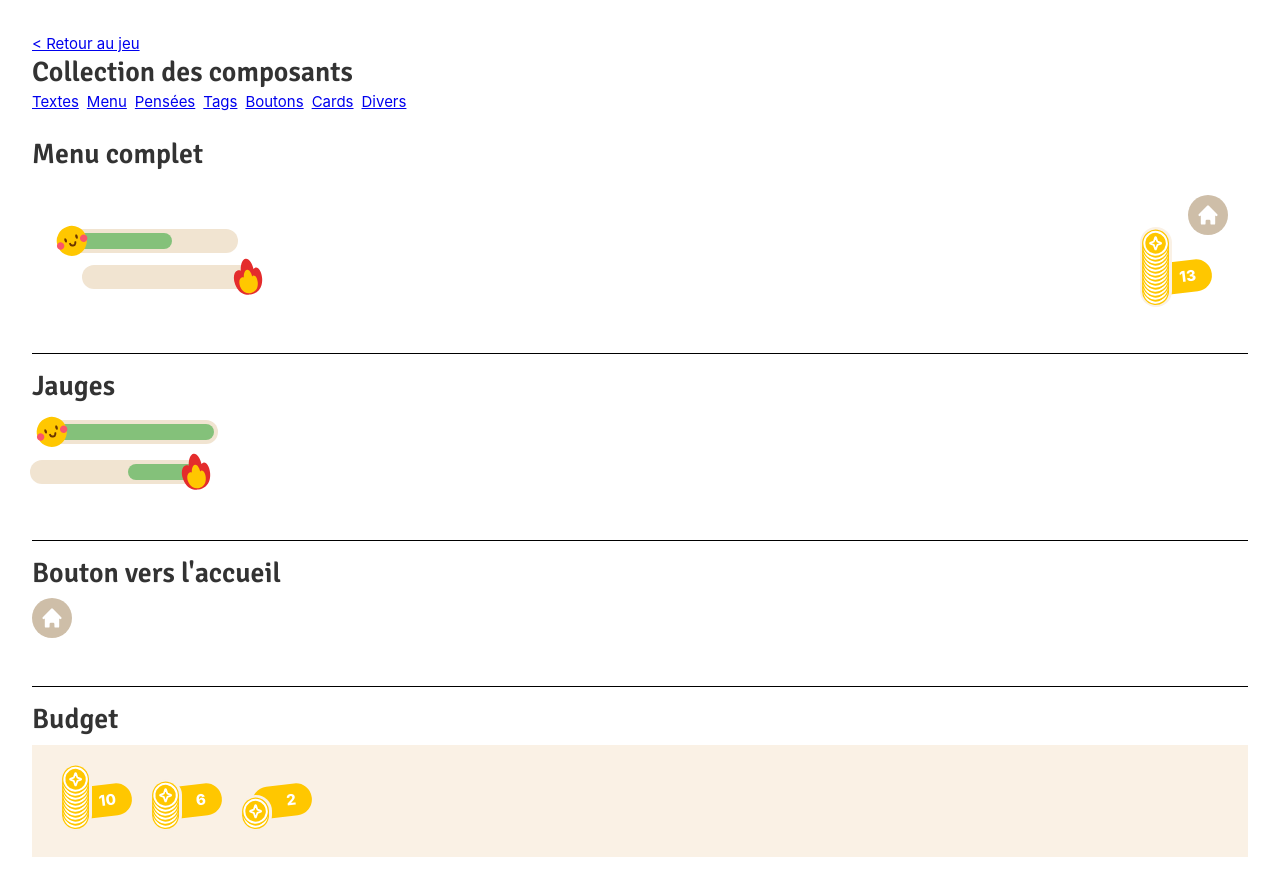
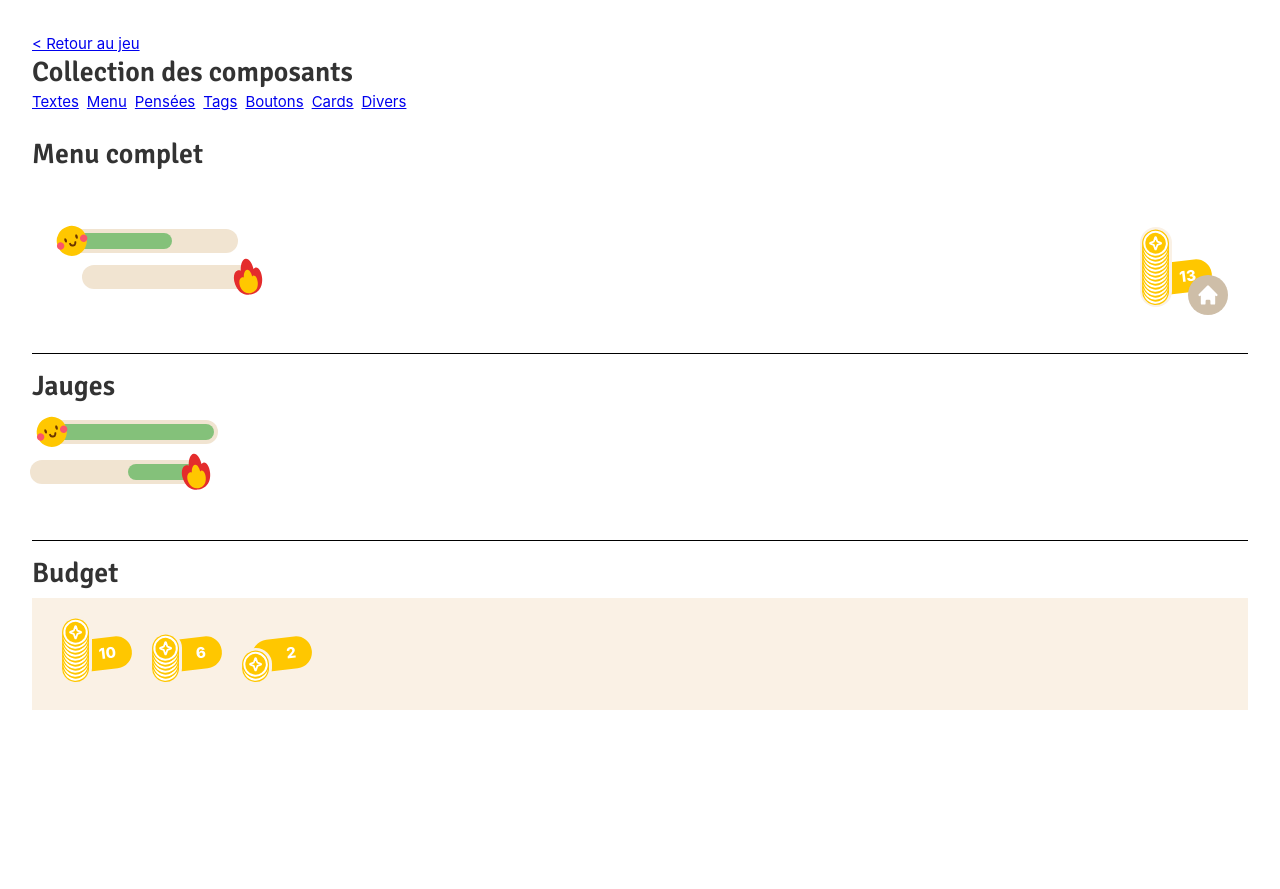
Before and after one commit to loristewis/gob_green-latitude-front, a Vue app: page /collection/menu in a window 1280 px wide. After the commit the page ends 800 px from the top, so only its background shows below. Built offline with nearby package versions, Linux system fonts and the light colour scheme.

Commit message:
feat: create lib component IconButton

```diff
--- a/src/components/Game/Accommodation/AccommodationCardStack.vue
+++ b/src/components/Game/Accommodation/AccommodationCardStack.vue
@@ -38,19 +38,15 @@
     </div>
 
     <div class="accommodation-buttons">
-      <div id="no" class="icon" :style="trashIconStyle">
-        <TrashIcon />
-      </div>
+      <IconButton :icon="TrashIcon" :style="trashIconStyle" />
 
-      <div id="yes" class="icon" :style="checkIconStyle">
-        <CheckIcon />
-      </div>
+      <IconButton :icon="CheckIcon" :style="checkIconStyle" />
     </div>
   </div>
 </template>
 
 <script>
-import { Swipeable } from '@/components/lib'
+import { Swipeable, IconButton } from '@/components/lib'
 import { getImage } from '@/helpers'
 
 import AccommodationCard from './AccommodationCard.vue'
@@ -61,9 +57,8 @@ export default {
   name: 'AccommodationCardStack',
   components: {
     Swipeable,
+    IconButton,
     AccommodationCard,
-    TrashIcon,
-    CheckIcon,
   },
   props: {
     elements: {
@@ -75,6 +70,8 @@ export default {
     return {
       getImage,
       selected: null,
+      TrashIcon,
+      CheckIcon,
       trashIconStyle: {},
       checkIconStyle: {},
     }
@@ -136,17 +133,6 @@ export default {
     display: flex;
     justify-content: center;
     gap: 24px;
-
-    .icon {
-      display: block;
-      height: 48px;
-      width: 48px;
-      border-radius: 50%;
-      padding: 12px;
-      background-color: var(--color-beige-dark);
-      color: var(--color-white);
-      transition: background-color 0.2s;
-    }
   }
 }
 </style>
--- a/src/components/collection/MenuCollection.vue
+++ b/src/components/collection/MenuCollection.vue
@@ -5,9 +5,6 @@
   <Title>Jauges</Title>
   <Gauge :value="10" from="left" :image="Smiley" />
   <Gauge :value="4" from="right" :image="Fire" />
-
-  <Title>Bouton vers l'accueil</Title>
-  <HomeButton />
 
   <Title>Budget</Title>
   <div class="demo-budget-container">
@@ -21,7 +18,6 @@
 import { Title, Menu } from '@/components/lib'
 
 import Gauge from '@/components/lib/menu/Gauge.vue'
-import HomeButton from '@/components/lib/menu/HomeButton.vue'
 import Budget from '@/components/lib/menu/Budget.vue'
 
 import Smiley from '../../assets/smiley.svg'
@@ -29,7 +25,7 @@ import Fire from '../../assets/fire.svg'
 
 export default {
   name: 'MenuCollection',
-  components: { Title, Menu, Gauge, HomeButton, Budget },
+  components: { Title, Menu, Gauge, Budget },
   data() {
     return {
       Smiley,
--- /dev/null
+++ b/src/components/lib/IconButton.vue
@@ -0,0 +1,48 @@
+<template>
+  <div class="icon-button-container" :style="style">
+    <component :is="icon" class="hero-icon" />
+  </div>
+</template>
+
+<script>
+export default {
+  name: 'IconButton',
+  props: {
+    size: {
+      type: String,
+      default: '48',
+    },
+    icon: {
+      required: true,
+    },
+    backgroundColor: {
+      type: String,
+      default: 'var(--color-beige-dark)',
+      required: false,
+    },
+    iconColor: {
+      type: String,
+      default: 'var(--color-white)',
+      required: false,
+    },
+  },
+  computed: {
+    style() {
+      return {
+        backgroundColor: this.backgroundColor,
+        height: `${this.size}px`,
+        width: `${this.size}px`,
+      }
+    },
+  },
+}
+</script>
+
+<style lang="scss">
+.icon-button-container {
+  display: flex;
+  justify-content: center;
+  align-items: center;
+  border-radius: 50%;
+}
+</style>
--- a/src/components/lib/index.js
+++ b/src/components/lib/index.js
@@ -1,4 +1,5 @@
 import Button from './Button.vue'
+import IconButton from './IconButton.vue'
 import RadioButton from './RadioButton.vue'
 import Tag from './Tag.vue'
 import Sticker from './Sticker.vue'
@@ -16,6 +17,7 @@ import Swipeable from './Swipeable.vue'
 
 export {
   Button,
+  IconButton,
   RadioButton,
   Tag,
   Sticker,
--- a/src/components/lib/menu/HomeButton.vue
+++ /dev/null
@@ -1,28 +0,0 @@
-<template>
-  <div class="home-button-container">
-    <HomeIcon class="hero-icon" />
-  </div>
-</template>
-
-<script>
-import { HomeIcon } from '@heroicons/vue/solid'
-
-export default {
-  name: 'HomeButton',
-  components: {
-    HomeIcon,
-  },
-}
-</script>
-
-<style lang="scss">
-.home-button-container {
-  display: flex;
-  justify-content: center;
-  align-items: center;
-  width: 40px;
-  height: 40px;
-  border-radius: 20px;
-  background-color: #cebea8;
-}
-</style>
--- a/src/components/lib/menu/Menu.vue
+++ b/src/components/lib/menu/Menu.vue
@@ -1,7 +1,5 @@
 <template>
   <div id="menu-container">
-    <HomeButton id="menu-home-button" />
-
     <div id="menu-gauges-container">
       <Gauge
         id="wellness-gauge"
@@ -9,6 +7,7 @@
         from="left"
         :image="Smiley"
       />
+
       <Gauge
         id="pollution-gauge"
         :value="score.pollution"
@@ -18,11 +17,16 @@
     </div>
 
     <Budget :value="score.budget" id="menu-budget" />
+    <div class="home-button-container">
+      <IconButton :icon="HomeIcon" background-color="#cebea8" size="40" />
+    </div>
   </div>
 </template>
 
 <script>
-import HomeButton from './HomeButton.vue'
+import { IconButton } from '@/components/lib'
+import { HomeIcon } from '@heroicons/vue/solid'
+
 import Budget from './Budget.vue'
 import Gauge from './Gauge.vue'
 import Smiley from '../../../assets/smiley.svg'
@@ -31,7 +35,7 @@ import Fire from '../../../assets/fire.svg'
 export default {
   name: 'Menu',
   components: {
-    HomeButton,
+    IconButton,
     Budget,
     Gauge,
   },
@@ -52,6 +56,7 @@ export default {
     return {
       Smiley,
       Fire,
+      HomeIcon,
     }
   },
 }
@@ -82,5 +87,10 @@ export default {
       left: 32px;
     }
   }
+
+  .home-button-container {
+    display: flex;
+    justify-content: end;
+  }
 }
 </style>
```
